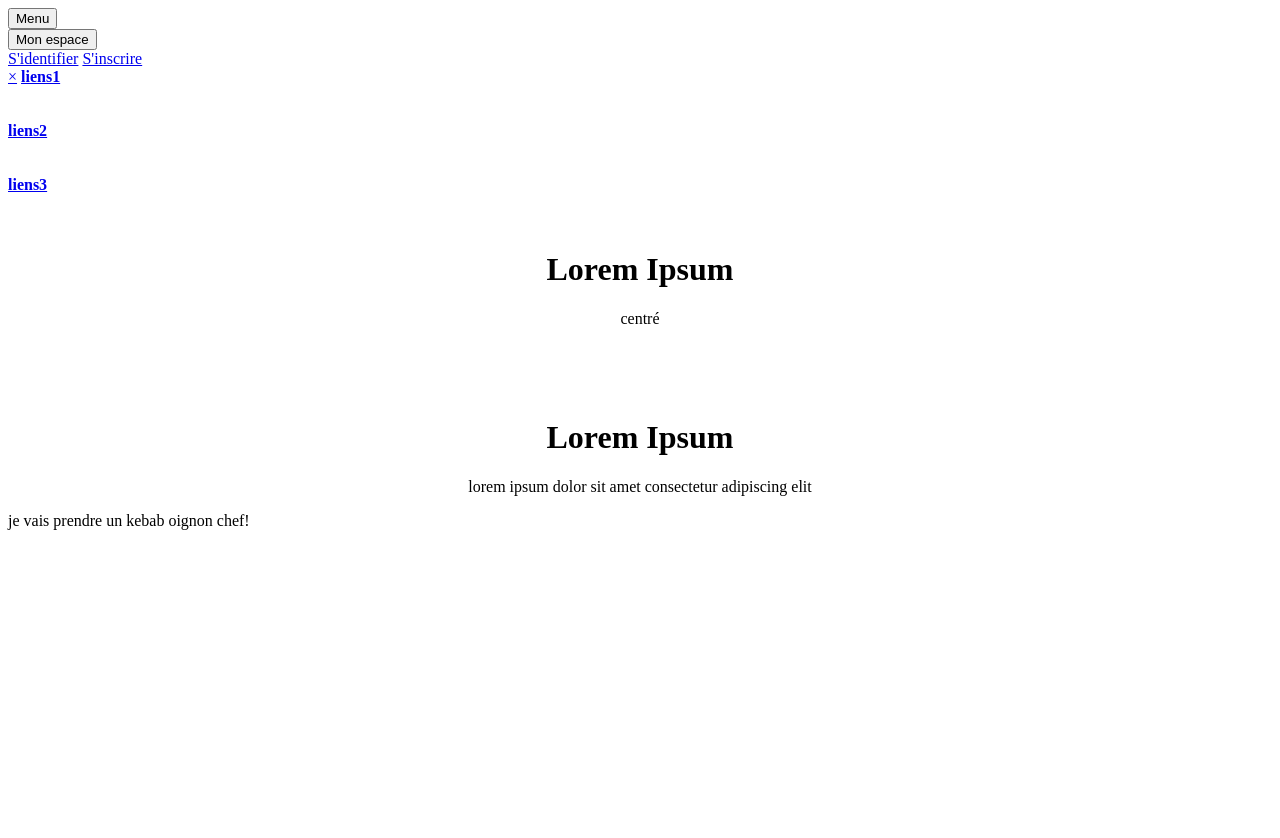
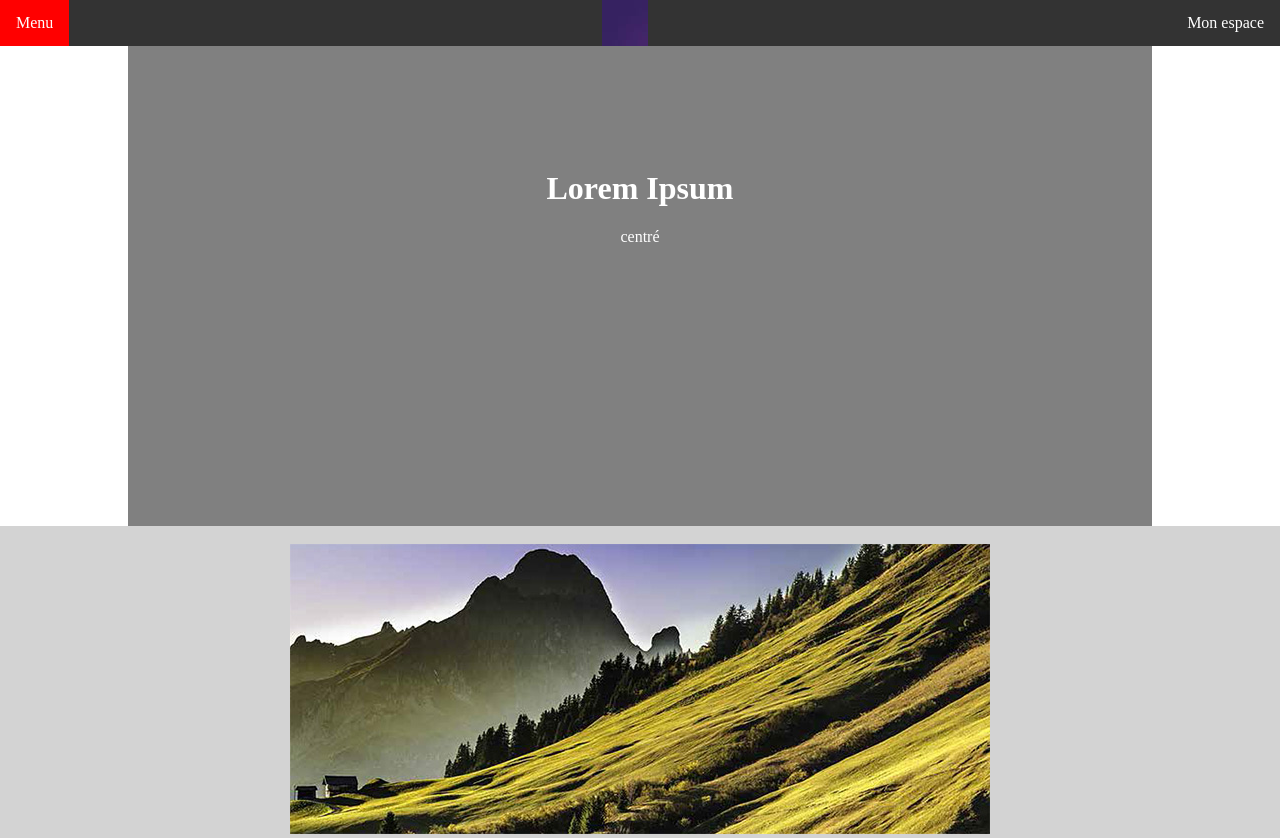
Before and after one commit to florianterme/rendu-page-dynamique, a plain HTML site: page index.html in a window 1280 px wide. Shown: the top 838 px of the page. Before the commit the page ends 800 px from the top, so only its background shows below. Drawn offline with Linux system fonts and the light colour scheme.

Commit message:
Update index.html

```diff
--- a/index.html
+++ b/index.html
@@ -4,7 +4,7 @@
     <meta name="viewport" content="width=device-width, initial-scale=1, shrink-to-fit=no">
     <meta name="description" content="">
     <meta name="author" content="">
-    <link rel="stylesheet" href="css.css">
+    <link rel="stylesheet" href="style.css">
 
   </head>
 
```
